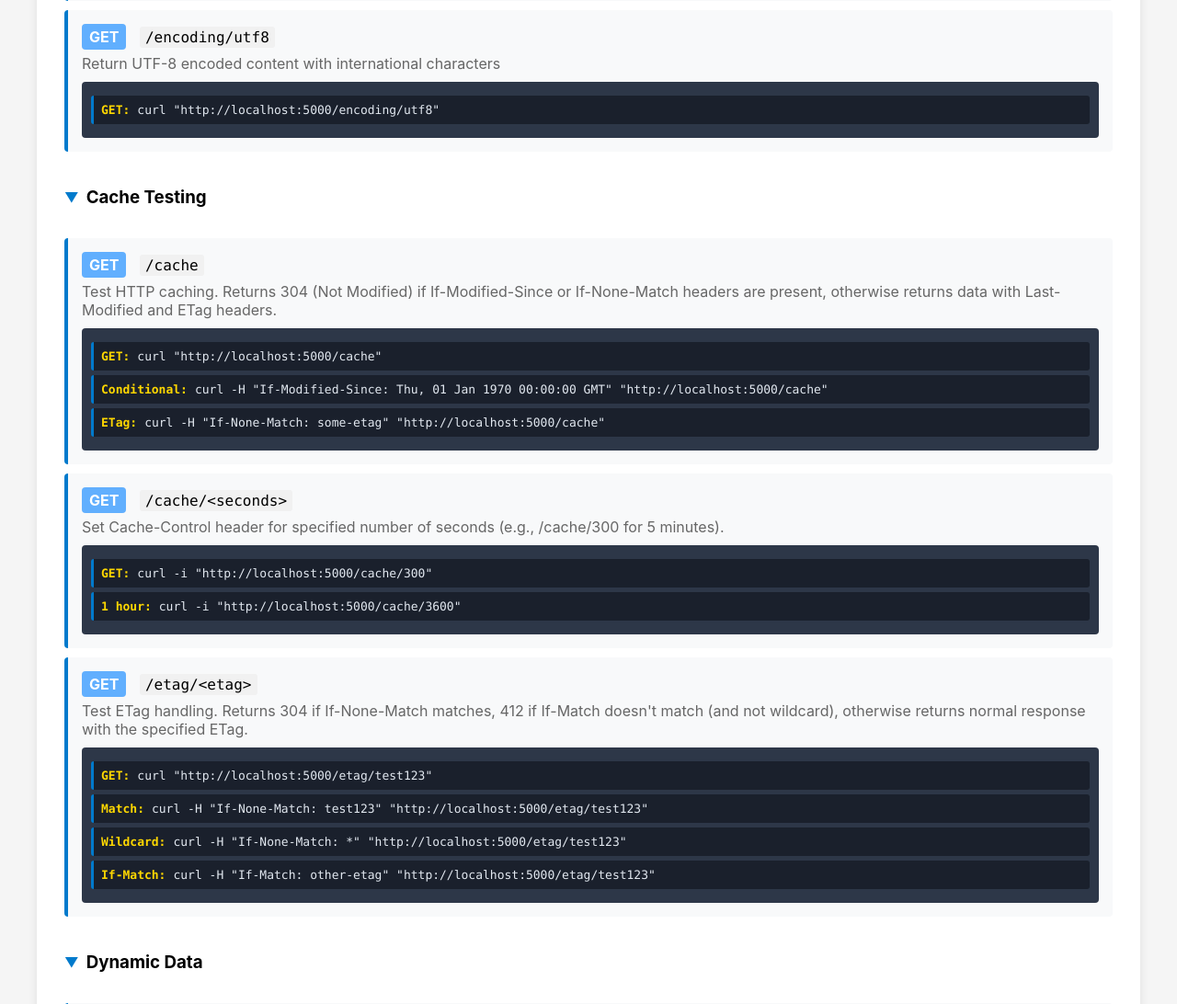
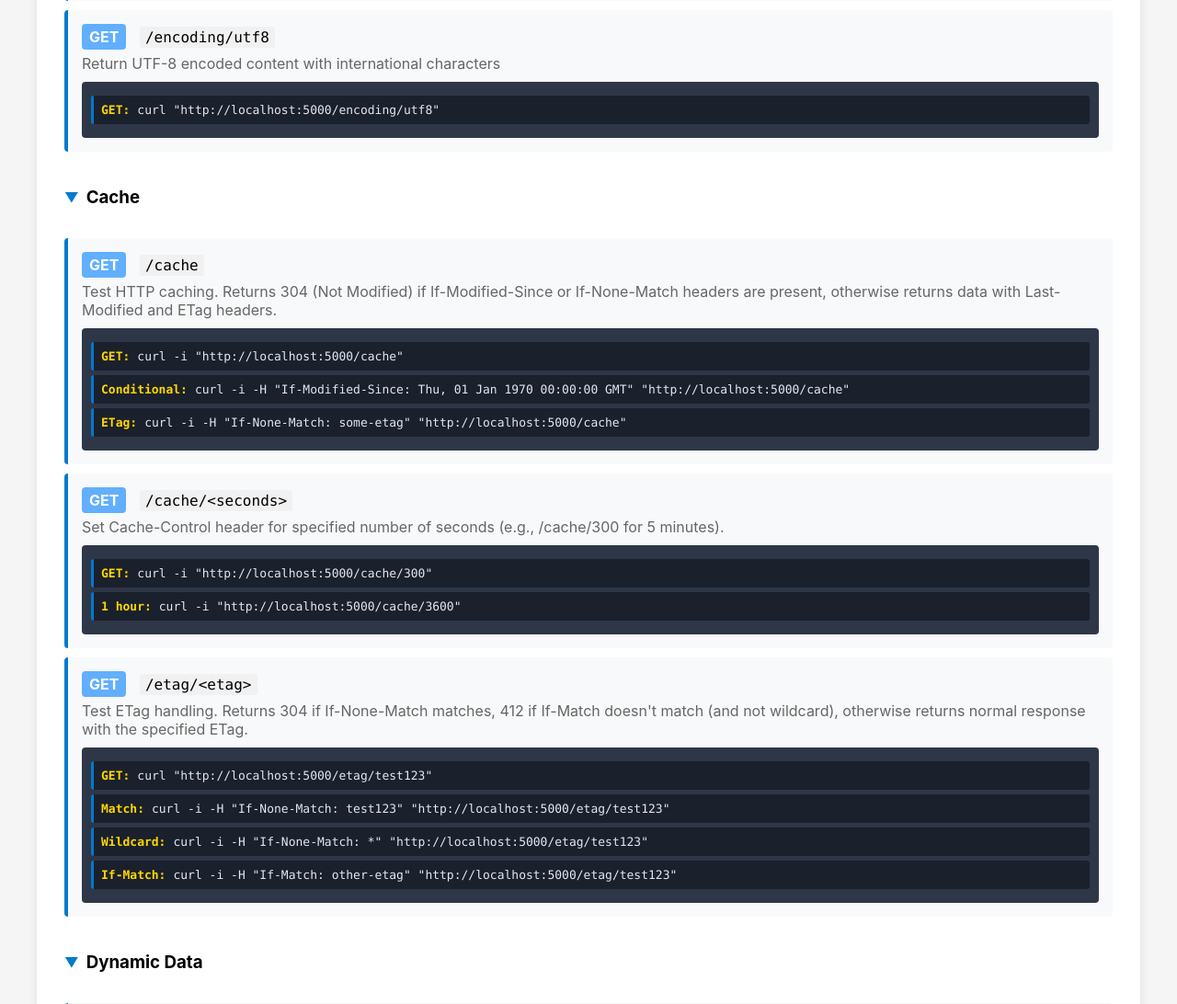
Before and after one commit to plantree/httpilot, a Flask app: page / in a window 1280 px wide. Shown: the part 4384-5476 px from the top of the page at 92% size. Run offline with Flask 3, Linux system fonts and the light colour scheme.

Commit message:
[2025-10-23] update cache

```diff
--- a/src/routes/cache.py
+++ b/src/routes/cache.py
@@ -52,7 +52,7 @@ def etag(etag):
             response.headers["ETag"] = etag
             return response
     elif if_match:
-        if etag in if_match and "*" not in if_match:
+        if etag not in if_match and "*" not in if_match:
             return status_code(412)
     # return normal response
     response_data = {"message": "Doesn't match any etags", "timestamp": utcnow()}
--- a/src/templates/index.html
+++ b/src/templates/index.html
@@ -426,7 +426,7 @@
             </div>
         </div>
 
-        <h3 class="collapsible">Cache Testing</h3>
+        <h3 class="collapsible">Cache</h3>
         <div class="collapsible-content">
             <div class="endpoint">
                 <span class="method get">GET</span>
@@ -434,13 +434,13 @@
                 <div class="description">Test HTTP caching. Returns 304 (Not Modified) if If-Modified-Since or If-None-Match headers are present, otherwise returns data with Last-Modified and ETag headers.</div>
                 <div class="curl-examples">
                     <div class="curl-command">
-                        <span class="method-label">GET:</span>curl "http://localhost:5000/cache"
+                        <span class="method-label">GET:</span>curl -i "http://localhost:5000/cache"
                     </div>
                     <div class="curl-command">
-                        <span class="method-label">Conditional:</span>curl -H "If-Modified-Since: Thu, 01 Jan 1970 00:00:00 GMT" "http://localhost:5000/cache"
+                        <span class="method-label">Conditional:</span>curl -i -H "If-Modified-Since: Thu, 01 Jan 1970 00:00:00 GMT" "http://localhost:5000/cache"
                     </div>
                     <div class="curl-command">
-                        <span class="method-label">ETag:</span>curl -H "If-None-Match: some-etag" "http://localhost:5000/cache"
+                        <span class="method-label">ETag:</span>curl -i -H "If-None-Match: some-etag" "http://localhost:5000/cache"
                     </div>
                 </div>
             </div>
@@ -466,13 +466,13 @@
                         <span class="method-label">GET:</span>curl "http://localhost:5000/etag/test123"
                     </div>
                     <div class="curl-command">
-                        <span class="method-label">Match:</span>curl -H "If-None-Match: test123" "http://localhost:5000/etag/test123"
+                        <span class="method-label">Match:</span>curl -i -H "If-None-Match: test123" "http://localhost:5000/etag/test123"
                     </div>
                     <div class="curl-command">
-                        <span class="method-label">Wildcard:</span>curl -H "If-None-Match: *" "http://localhost:5000/etag/test123"
+                        <span class="method-label">Wildcard:</span>curl -i -H "If-None-Match: *" "http://localhost:5000/etag/test123"
                     </div>
                     <div class="curl-command">
-                        <span class="method-label">If-Match:</span>curl -H "If-Match: other-etag" "http://localhost:5000/etag/test123"
+                        <span class="method-label">If-Match:</span>curl -i -H "If-Match: other-etag" "http://localhost:5000/etag/test123"
                     </div>
                 </div>
             </div>
```
